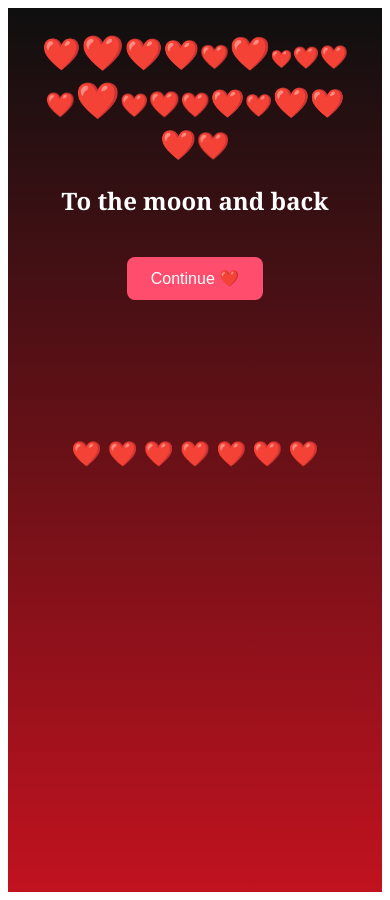
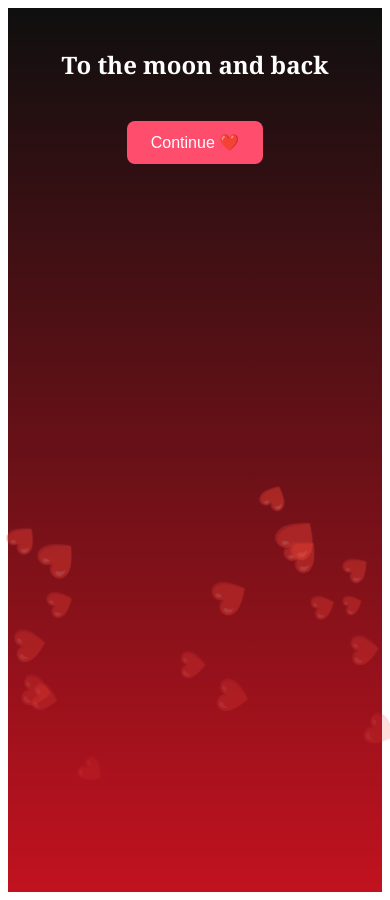
Before and after one commit to Josh-GeoSynth/valentines-project, a Next.js app: page / in a window 390 px wide. Built offline with nearby package versions, Linux system fonts and the light colour scheme.

Commit message:
Resize and center video for Step 5 responsive layout

```diff
--- a/styles/Home.module.css
+++ b/styles/Home.module.css
@@ -91,16 +91,32 @@
 }
 
 /* Floating Hearts */
-.hearts::before,
-.hearts::after {
-  content: "❤️ ❤️ ❤️ ❤️ ❤️ ❤️ ❤️";
+.hearts {
   position: fixed;
-  top: -50px;
+  top: 0;
   left: 0;
   width: 100%;
-  font-size: 24px;
-  animation: fall 10s linear infinite;
+  height: 100%;
   pointer-events: none;
+  overflow: hidden;
+  z-index: 10;
+}
+.heart {
+  position: absolute;
+  top: -50px;
+  animation-name: fall;
+  animation-timing-function: linear;
+  animation-iteration-count: infinite;
+}
+
+/* Video */
+.video {
+  width: 100%;       /* full width on small screens */
+  max-width: 500px;  /* caps the video size */
+  margin: 20px auto; /* centers horizontally with spacing */
+  display: block;    /* ensures centering */
+  border-radius: 12px;
+  box-shadow: 0 4px 12px rgba(0, 0, 0, 0.4);
 }
 
 /* Animations */
@@ -109,8 +125,14 @@
   to { opacity: 1; }
 }
 @keyframes fall {
-  0% { transform: translateY(-50px); }
-  100% { transform: translateY(110vh); }
+  0% {
+    transform: translateY(0) rotate(0deg);
+    opacity: 1;
+  }
+  100% {
+    transform: translateY(110vh) rotate(360deg);
+    opacity: 0;
+  }
 }
 
 /* Mobile */
@@ -118,4 +140,5 @@
   .puzzlePiece { width: 150px; }
   .puzzleSlot { width: 160px; height: 160px; }
   .card { max-width: 90%; font-size: 14px; }
+  .video { max-width: 80%; }
 }
```
